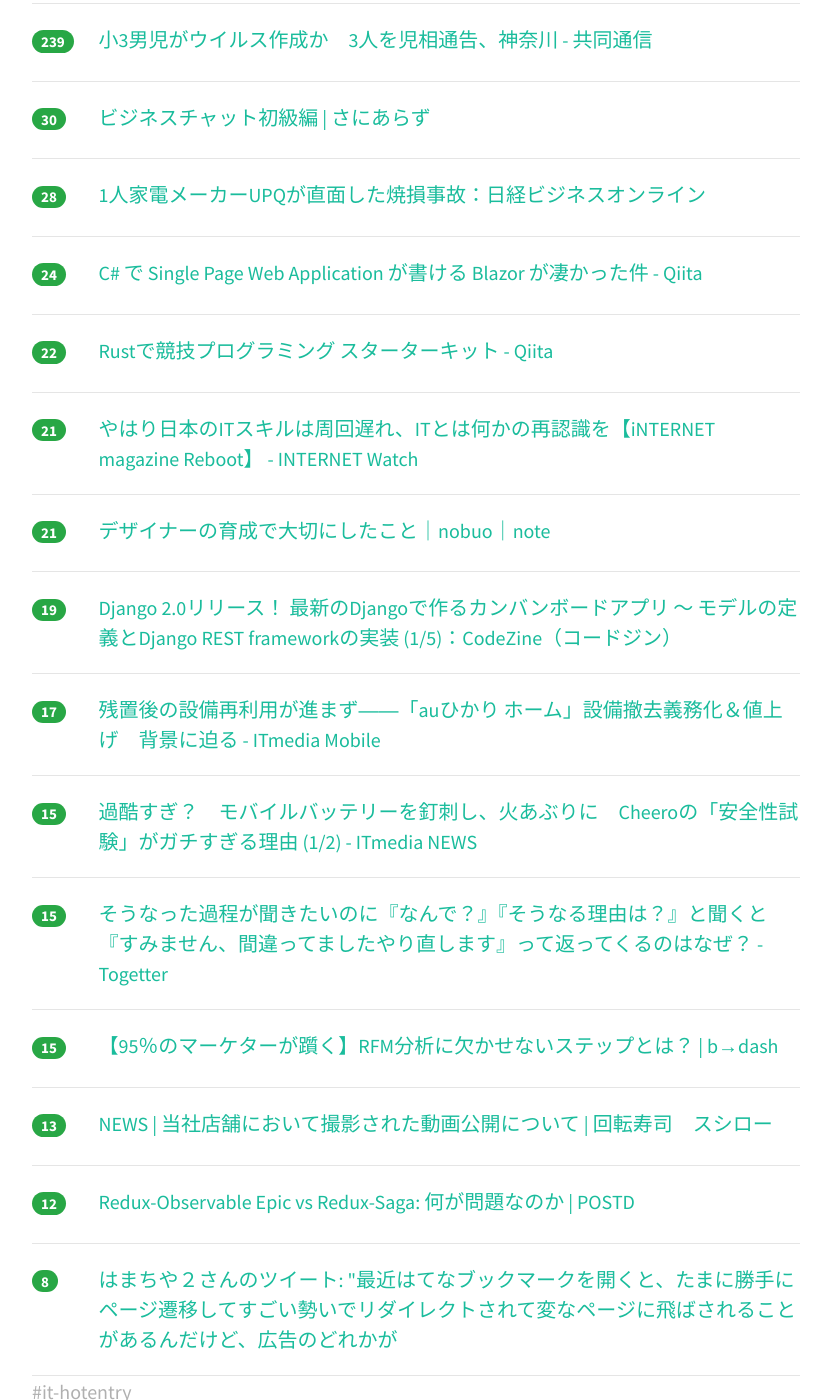
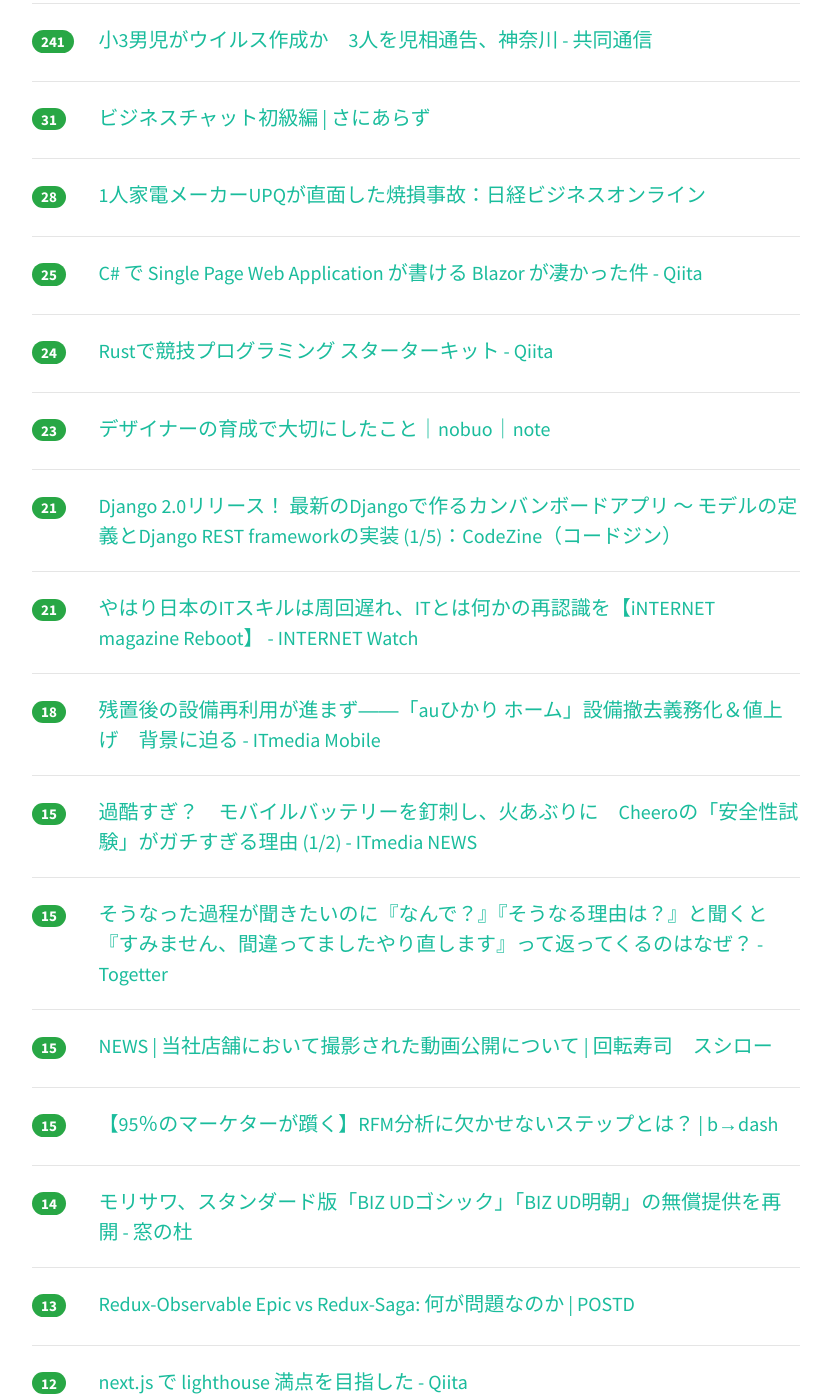
Before and after one commit to yatta47/hatena-matome-site, a Jekyll site: the page built from _posts/2018-03-16-hatena.md, in a window 1280 px wide and 1400 px high, scrolled down 370 px. Shown: the whole window, without its empty margins (224-1055 px from the left). Built offline with Jekyll 4.4.1, drawn with Linux system fonts in a browser that asks for light colours; nearby versions of some CDN libraries; some of the changed text lies outside the part shown.

Commit message:
Updated 2018-03-16

```diff
--- a/_posts/2018-03-16-hatena.md
+++ b/_posts/2018-03-16-hatena.md
@@ -1,18 +1,18 @@
 ---
 layout: post
 title:  "2018-03-16 はてぶIT"
-date:   2018-03-16 05:02:34
+date:   2018-03-16 06:02:44
 tags: [it-hotentry]
 ---
-15 件のデータあり
+17 件のデータあり
 
 <hr><div class="row">
-<div class="col-1"><span class="badge badge-pill badge-success h2">239</span></div>
+<div class="col-1"><span class="badge badge-pill badge-success h2">241</span></div>
 <div class="col-11"><a href='https://this.kiji.is/346850898410488929' target='_blank'>小3男児がウイルス作成か　3人を児相通告、神奈川 - 共同通信</a></div>
 </div>
 <hr>
 <div class="row">
-<div class="col-1"><span class="badge badge-pill badge-success h2">30</span></div>
+<div class="col-1"><span class="badge badge-pill badge-success h2">31</span></div>
 <div class="col-11"><a href='https://blog.satotaichi.info/beginners_guide_to_online_chatting/' target='_blank'>ビジネスチャット初級編 | さにあらず</a></div>
 </div>
 <hr>
@@ -22,13 +22,23 @@ tags: [it-hotentry]
 </div>
 <hr>
 <div class="row">
-<div class="col-1"><span class="badge badge-pill badge-success h2">24</span></div>
+<div class="col-1"><span class="badge badge-pill badge-success h2">25</span></div>
 <div class="col-11"><a href='https://qiita.com/jsakamoto/items/20d4893f6c8cdb0356f6' target='_blank'>C# で Single Page Web Application が書ける Blazor が凄かった件 - Qiita</a></div>
 </div>
 <hr>
 <div class="row">
-<div class="col-1"><span class="badge badge-pill badge-success h2">22</span></div>
+<div class="col-1"><span class="badge badge-pill badge-success h2">24</span></div>
 <div class="col-11"><a href='https://qiita.com/hatoo@github/items/fa14ad36a1b568d14f3e' target='_blank'>Rustで競技プログラミング スターターキット - Qiita</a></div>
+</div>
+<hr>
+<div class="row">
+<div class="col-1"><span class="badge badge-pill badge-success h2">23</span></div>
+<div class="col-11"><a href='https://note.mu/nobgraphica/n/n3168349cacfd' target='_blank'>デザイナーの育成で大切にしたこと｜nobuo｜note</a></div>
+</div>
+<hr>
+<div class="row">
+<div class="col-1"><span class="badge badge-pill badge-success h2">21</span></div>
+<div class="col-11"><a href='https://codezine.jp/article/detail/10722' target='_blank'>Django 2.0リリース！ 最新のDjangoで作るカンバンボードアプリ ～ モデルの定義とDjango REST frameworkの実装 (1/5)：CodeZine（コードジン）</a></div>
 </div>
 <hr>
 <div class="row">
@@ -37,17 +47,7 @@ tags: [it-hotentry]
 </div>
 <hr>
 <div class="row">
-<div class="col-1"><span class="badge badge-pill badge-success h2">21</span></div>
-<div class="col-11"><a href='https://note.mu/nobgraphica/n/n3168349cacfd' target='_blank'>デザイナーの育成で大切にしたこと｜nobuo｜note</a></div>
-</div>
-<hr>
-<div class="row">
-<div class="col-1"><span class="badge badge-pill badge-success h2">19</span></div>
-<div class="col-11"><a href='https://codezine.jp/article/detail/10722' target='_blank'>Django 2.0リリース！ 最新のDjangoで作るカンバンボードアプリ ～ モデルの定義とDjango REST frameworkの実装 (1/5)：CodeZine（コードジン）</a></div>
-</div>
-<hr>
-<div class="row">
-<div class="col-1"><span class="badge badge-pill badge-success h2">17</span></div>
+<div class="col-1"><span class="badge badge-pill badge-success h2">18</span></div>
 <div class="col-11"><a href='http://www.itmedia.co.jp/mobile/articles/1803/15/news101.html' target='_blank'>残置後の設備再利用が進まず――「auひかり ホーム」設備撤去義務化＆値上げ　背景に迫る - ITmedia Mobile</a></div>
 </div>
 <hr>
@@ -63,21 +63,31 @@ tags: [it-hotentry]
 <hr>
 <div class="row">
 <div class="col-1"><span class="badge badge-pill badge-success h2">15</span></div>
+<div class="col-11"><a href='https://www.akindo-sushiro.co.jp/news/detail.php?id=940' target='_blank'>NEWS | 当社店舗において撮影された動画公開について | 回転寿司　スシロー</a></div>
+</div>
+<hr>
+<div class="row">
+<div class="col-1"><span class="badge badge-pill badge-success h2">15</span></div>
 <div class="col-11"><a href='https://bdash-marketing.com/about-ma/blog/web-marketing_blog/2977/' target='_blank'>【95％のマーケターが躓く】RFM分析に欠かせないステップとは？ | b→dash</a></div>
 </div>
 <hr>
 <div class="row">
+<div class="col-1"><span class="badge badge-pill badge-success h2">14</span></div>
+<div class="col-11"><a href='https://forest.watch.impress.co.jp/docs/news/1111856.html' target='_blank'>モリサワ、スタンダード版「BIZ UDゴシック」「BIZ UD明朝」の無償提供を再開 - 窓の杜</a></div>
+</div>
+<hr>
+<div class="row">
 <div class="col-1"><span class="badge badge-pill badge-success h2">13</span></div>
-<div class="col-11"><a href='https://www.akindo-sushiro.co.jp/news/detail.php?id=940' target='_blank'>NEWS | 当社店舗において撮影された動画公開について | 回転寿司　スシロー</a></div>
+<div class="col-11"><a href='https://postd.cc/redux-observable-epics-vs-redux-sagas/' target='_blank'>Redux-Observable Epic vs Redux-Saga: 何が問題なのか | POSTD</a></div>
 </div>
 <hr>
 <div class="row">
 <div class="col-1"><span class="badge badge-pill badge-success h2">12</span></div>
-<div class="col-11"><a href='https://postd.cc/redux-observable-epics-vs-redux-sagas/' target='_blank'>Redux-Observable Epic vs Redux-Saga: 何が問題なのか | POSTD</a></div>
+<div class="col-11"><a href='https://qiita.com/mizchi/items/1ed9efd962110712b56b' target='_blank'>next.js で lighthouse 満点を目指した - Qiita</a></div>
 </div>
 <hr>
 <div class="row">
-<div class="col-1"><span class="badge badge-pill badge-success h2">8</span></div>
+<div class="col-1"><span class="badge badge-pill badge-success h2">9</span></div>
 <div class="col-11"><a href='http://twitter.com/hamachiya2/status/974151252224360449' target='_blank'>はまちや２さんのツイート: "最近はてなブックマークを開くと、たまに勝手にページ遷移してすごい勢いでリダイレクトされて変なページに飛ばされることがあるんだけど、広告のどれかが</a></div>
 </div>
 <hr>
```
